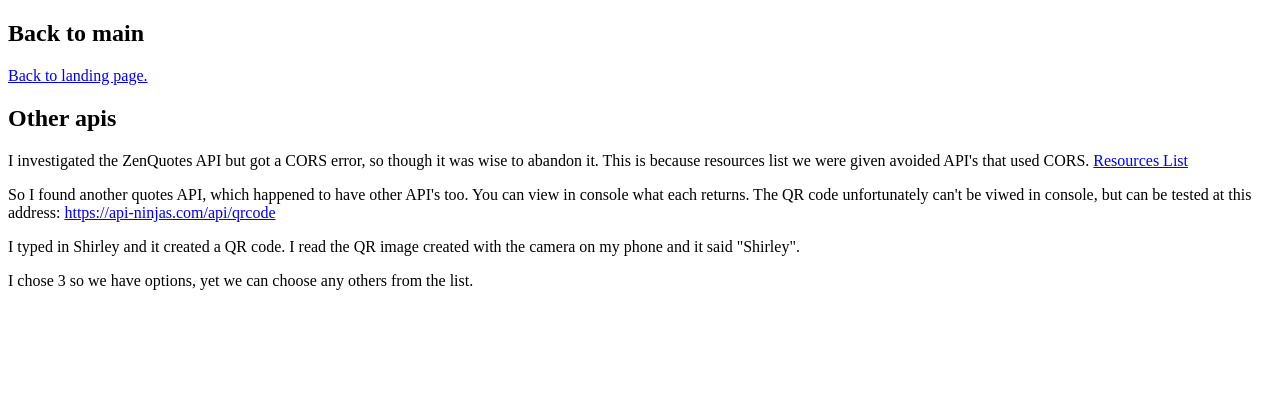
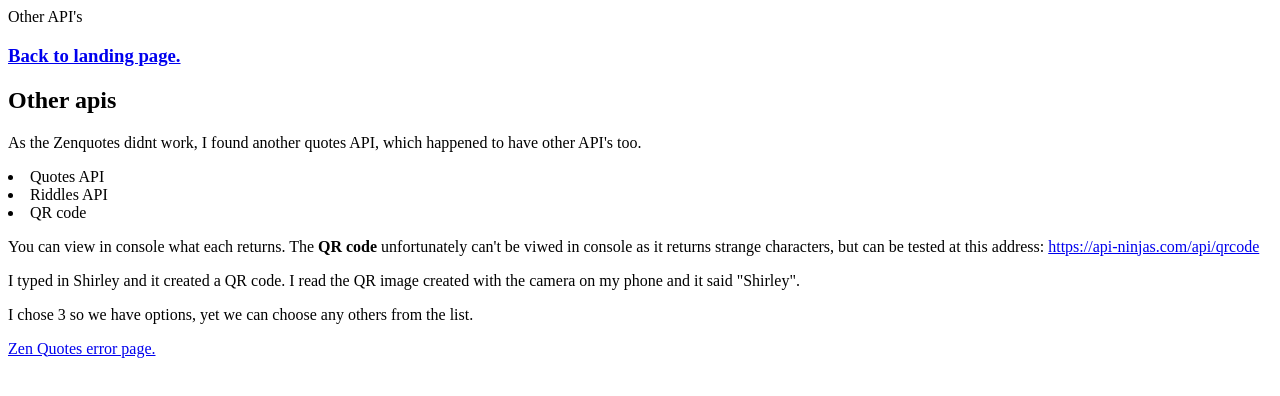
Before and after one commit to shirleyama/project-1-resources, a plain HTML site: page api-search/index.html in a window 1280 px wide. Drawn offline with nearby package versions, Linux system fonts and the light colour scheme; no server answers.

Commit message:
updated code

```diff
--- a/api-search/index.html
+++ b/api-search/index.html
@@ -4,29 +4,30 @@
     <meta charset="UTF-8" />
     <meta http-equiv="X-UA-Compatible" content="IE=edge" />
     <meta name="viewport" content="width=device-width, initial-scale=1.0" />
-    <title>Document</title>
+    <title>Other APIs</title>
   </head>
   <body>
-    <h2>Back to main</h2>
+    <h>Other API's</h1>
 
-    <a href="index.html">Back to landing page.</a>
+    <h3>
+      <a href="https://shirleyama.github.io/project-1-resources/"
+        >Back to landing page.</a
+      >
+    </h3>
 
     <h2>Other apis</h2>
-    <p>
-      I investigated the ZenQuotes API but got a CORS error, so though it was
-      wise to abandon it. This is because resources list we were given avoided
-      API's that used CORS.
-      <a
-        href="https://coding-boot-camp.github.io/full-stack/apis/api-resources"
-        target="_blank"
-        >Resources List</a
-      >
-    </p>
+
 
     <p>
-      So I found another quotes API, which happened to have other API's too. You
-      can view in console what each returns. The QR code unfortunately can't be
-      viwed in console, but can be tested at this address:
+      As the Zenquotes didnt work, I found another quotes API, which happened to have other API's too.
+    </p>
+    <li>Quotes API</li>
+    <li>Riddles API</li>
+    <li>QR code</li>
+    <p>
+      You can view in console what each returns. The
+      <b>QR code</b> unfortunately can't be viwed in console as it returns
+      strange characters, but can be tested at this address:
       <a href="https://api-ninjas.com/api/qrcode" target="_blank"
         >https://api-ninjas.com/api/qrcode</a
       >
@@ -39,7 +40,12 @@
     <p>
       I chose 3 so we have options, yet we can choose any others from the list.
     </p>
-
+    <p>
+      <a
+        href="https://shirleyama.github.io/project-1-resources/zenquotes/index.html"
+        >Zen Quotes error page.</a
+      >
+    </p>
     <script
       src="https://code.jquery.com/jquery-3.6.3.min.js"
       integrity="sha256-pvPw+upLPUjgMXY0G+8O0xUf+/Im1MZjXxxgOcBQBXU="
```
Also changed, not shown: index.html (+11 -4 lines), zenquotes/index.html (+25 -1 lines).
